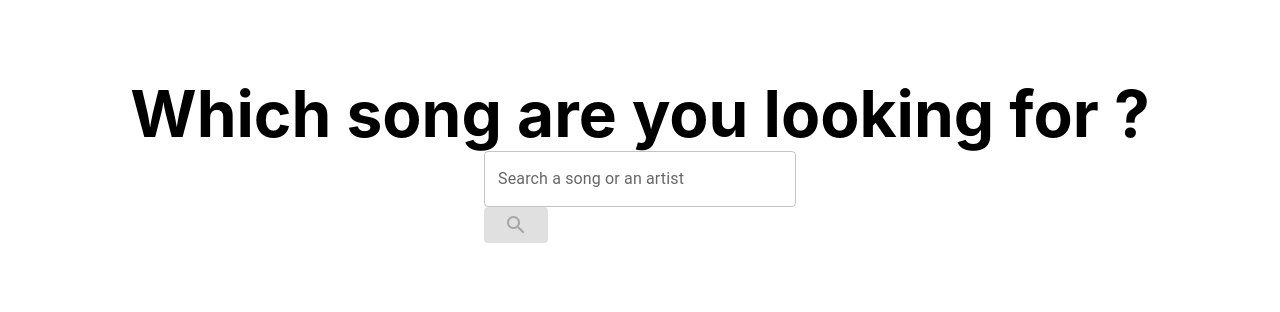
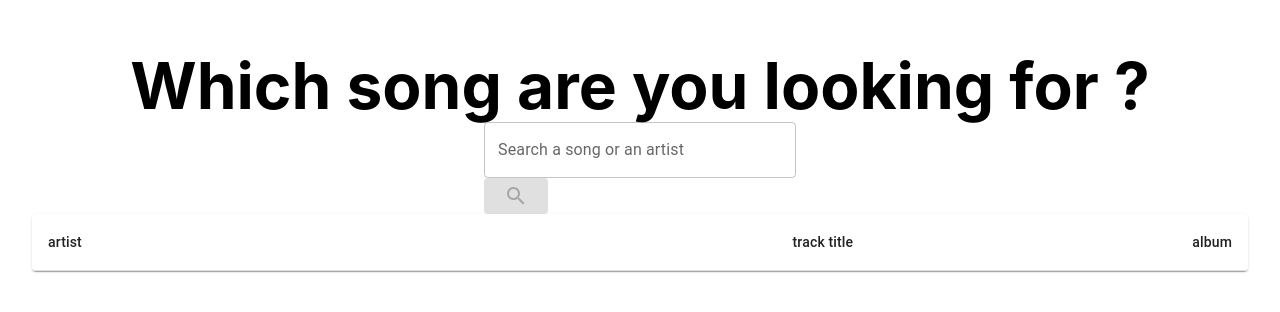
Before and after one commit to myriamdbs/poc-songs-list, a Next.js app: page / in a window 1280 px wide. Shown: the part 240-552 px from the top of the page. Built offline with nearby package versions, Linux system fonts and the light colour scheme.

Commit message:
feat: display search results into a table

```diff
--- a/pages/index.tsx
+++ b/pages/index.tsx
@@ -9,12 +9,21 @@
 import { searchSongs } from '../services'
 import Script from 'next/script'
 import { tSearchResults } from '../types/searchResults'
+import Paper from '@mui/material/Paper'
+import TableContainer from '@mui/material/TableContainer'
+import Table from '@mui/material/Table'
+import TableHead from '@mui/material/TableHead'
+import TableCell from '@mui/material/TableCell'
+import TableBody from '@mui/material/TableBody'
+import TableRow from '@mui/material/TableRow'
 
 const Home: NextPage = () => {
   const [searchValue, setSearchValue] = useState<string>('')
   const [btnDisabled, setBtnDisabled] = useState(true)
   const [searchResults, setSearchResults] = useState<tSearchResults>({
     data: [],
+    total: 0,
+    next: '',
   })
 
   const handleChange = (event: ChangeEvent<HTMLInputElement>) => {
@@ -23,7 +32,6 @@
   }
 
   const handleSubmit = async (event: FormEvent<HTMLFormElement>) => {
-    // call to Deezer API
     event.preventDefault()
     setBtnDisabled(true)
     const songsData = await searchSongs(searchValue)
@@ -63,6 +71,31 @@
             </Button>
           </form>
         </Box>
+        <TableContainer component={Paper}>
+          <Table sx={{ minWidth: 650 }} aria-label="simple table">
+            <TableHead>
+              <TableRow>
+                <TableCell>artist</TableCell>
+                <TableCell align="right">track title</TableCell>
+                <TableCell align="right">album</TableCell>
+              </TableRow>
+            </TableHead>
+            <TableBody>
+              {searchResults.data.map((row) => (
+                <TableRow
+                  key={row.id}
+                  sx={{ '&:last-child td, &:last-child th': { border: 0 } }}
+                >
+                  <TableCell component="th" scope="row">
+                    {row.artist.name}
+                  </TableCell>
+                  <TableCell align="right">{row.title}</TableCell>
+                  <TableCell align="right">{row.album.title}</TableCell>
+                </TableRow>
+              ))}
+            </TableBody>
+          </Table>
+        </TableContainer>
       </main>
     </div>
   )
```
